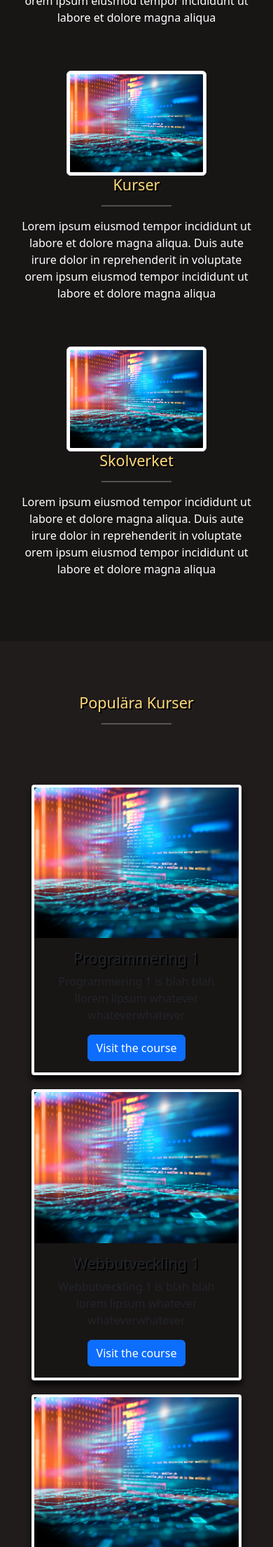
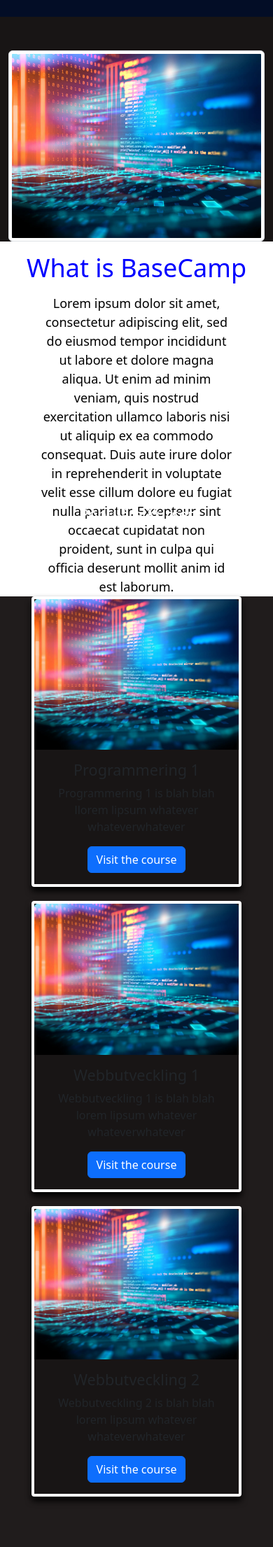
Before and after one commit to NTIG-Helsingborg/TE4_23-24_Basecamp, a PHP site: page / in a window 390 px wide. Shown: the part 634-2844 px from the top of the page at 70% size. Run offline with PHP 8.4, Linux system fonts and the light colour scheme; some libraries are stand-ins or nearby versions.

Commit message:
Changed index page

```diff
--- a/baseCamp.css
+++ b/baseCamp.css
@@ -22,11 +22,6 @@
     z-index: 10;
 }
 
-/*Css to different heading tags*/
-h1, h6, h4 {
-    color: #FED979;
-    text-shadow: 2px 2px black;
-}
 
 /*Css to the links on index page*/
 a {
@@ -182,7 +177,21 @@
 	width: 100%;
 	color: white;
 }
-
+#headerSection img{
+    width: 100%;
+    height: 75vh;
+    object-fit: cover;
+}
+#headerSection div h3{
+    width: 40%;
+    font-size:36px;
+}
+#headerSection div h2{
+    background-color:#4A48AF;
+    font-size:64px;
+    padding:60px;
+    border-radius:10px;
+}
 /*Css that fixes site when max width is 768px*/
 @media (max-width: 768px){
     .navbarright{
@@ -473,3 +482,18 @@
     background-color:rgba(0, 0, 0, 0.7);
 
 }
+
+#aboutBaseCamp{
+    width: 100%;
+    height: 500px;
+
+}
+#aboutBaseCamp #info{
+    background-color:white;
+    color:black;
+    font-size:18px;
+}
+#aboutBaseCamp #info h2{
+    color:blue;
+    font-size:2em;
+}
--- a/index.php
+++ b/index.php
@@ -49,59 +49,40 @@
 		<?php include 'Components/Navbar.php'; ?>
 
 
-		<!-- AUTOMATIC VIDEO BACKGROUND -->
-		<!--<div class="video-background">
-			<div class="video-wrap">
-				<div id="video">
-					<video id="bgvid" autoplay loop muted playsinline>
-						<source src="Videos/stars.mp4" type="video/mp4">
-					</video>
-				</div>
-			</div>
-		</div>-->
-		<div class="position-relative">
-			<img src="Images/Skolverket.jpg" class="w-100 h-50" style="background-size:cover;" alt="...">
+		<div class="position-relative" id="headerSection">
+			<img src="Images/Skolverket.jpg" alt="...">
 			<div style="height:200px;"
-				class="d-flex justify-content-between align-items-center position-absolute top-50 start-50 translate-middle">
-				<div class="bg-primary w-10 h-50 rounded-2 d-flex justify-content-center align-items-center">
-					<h2 style="font-size:xxx-large;">BaseCamp</h2>
-				</div>
-				<h3 class="w-25">Study like you do in school with help of your own teachers</h3>
-			</div>
+				class="d-flex flex-column flex-xxl-row justify-content-between align-items-center position-absolute top-50 start-50 translate-middle"
+				id="headerText">
+				<h2 class="p-2 p-md-5">BaseCamp</h2>
 
+				<h3 class="w-50 w-xxl-100">Study like you do in school with help of your own teachers</h3>
 			</div>
 
 
-		<!-- TEXT INFRONT OF VIDEO BACKGROUND -->
-		<!--<div class="caption text-center video-text">
-			<h1>BaseCamp</h1>
-			<h3>Lorem ipsum dolor sit amet, consectetur adipiscing elit
-				eiusmod tempor incididunt ut labore et dolore magna aliqua. Duis aute irure dolor in reprehenderit in
-				voluptate
-			</h3>
-		</div>-->
+	</header>
+	<div style="background-color: #030D26; width:100%; height:25px;"></div>
 
-	</header>
-
-	<div class="container mt-5">
 	<!-- ROW 1 GEMENSKAP -->
-		<section>
-			<div class="row" id="">
-				<div class="col-sm-6">
-					<img src="Images/coding.jpg" class="img-thumbnail" alt="Code" width="200px"
+	<section id="aboutBaseCamp" class="mt-5">
+		<div class="row justify-content-around" id="">
+			<div class="col-lg-4">
+				<img src="Images/coding.jpg" class="img-thumbnail" alt="Code" width="500px"
 					class="img-fluid animated fadeInLeft">
 			</div>
-				<div class="col-sm-6">
-					<h4 class="text-center">Gemenskap</h4>
-					<hr class="bg-light mx-auto" style="width: 100px; height: 2px">
-					<p class="mr-auto">Lorem ipsum eiusmod tempor incididunt ut labore et dolore magna aliqua. Duis aute
-						irure dolor in reprehenderit in voluptate orem ipsum eiusmod tempor incididunt ut labore et
-						dolore magna aliqua</p>
+			<div class="col-lg-5" id="info">
+				<h2 class="text-center mt-3">What is BaseCamp</h2>
+				<p class="mr-auto text-center mt-3 w-75 m-auto">Lorem ipsum dolor sit amet, consectetur adipiscing elit,
+					sed do
+					eiusmod tempor incididunt ut labore et dolore magna aliqua. Ut enim ad minim veniam, quis nostrud
+					exercitation ullamco laboris nisi ut aliquip ex ea commodo consequat. Duis aute irure dolor in
+					reprehenderit in voluptate velit esse cillum dolore eu fugiat nulla pariatur. Excepteur sint
+					occaecat cupidatat non proident, sunt in culpa qui officia deserunt mollit anim id est laborum.</p>
 			</div>
 		</div>
 	</section>
 	<!-- ROW 2 KURSER -->
-		<section class="mt-5">
+	<!--<section class="mt-5">
 			<div class="row" id="">
 				<div class="col-sm-6 order-2 order-sm-1">
 					<h4 class="text-center">Kurser</h4>
@@ -116,7 +97,7 @@
 			</div>
 		</section>
 
-		<!-- ROW 3 SKOLVERKET -->
+		ROW 3 SKOLVERKET
 		<section class="mt-5">
 			<div class="row" id="">
 				<div class="col-sm-6">
@@ -130,8 +111,7 @@
 						dolore magna aliqua</p>
 				</div>
 			</div>
-		</section>
-	</div>
+		</section>-->
 
 	<div class="col-sm-12" style="height:75px;"></div> <!-- this makes space (better than br) -->
 
```
Lines whose indentation alone changed are shown as unchanged.
